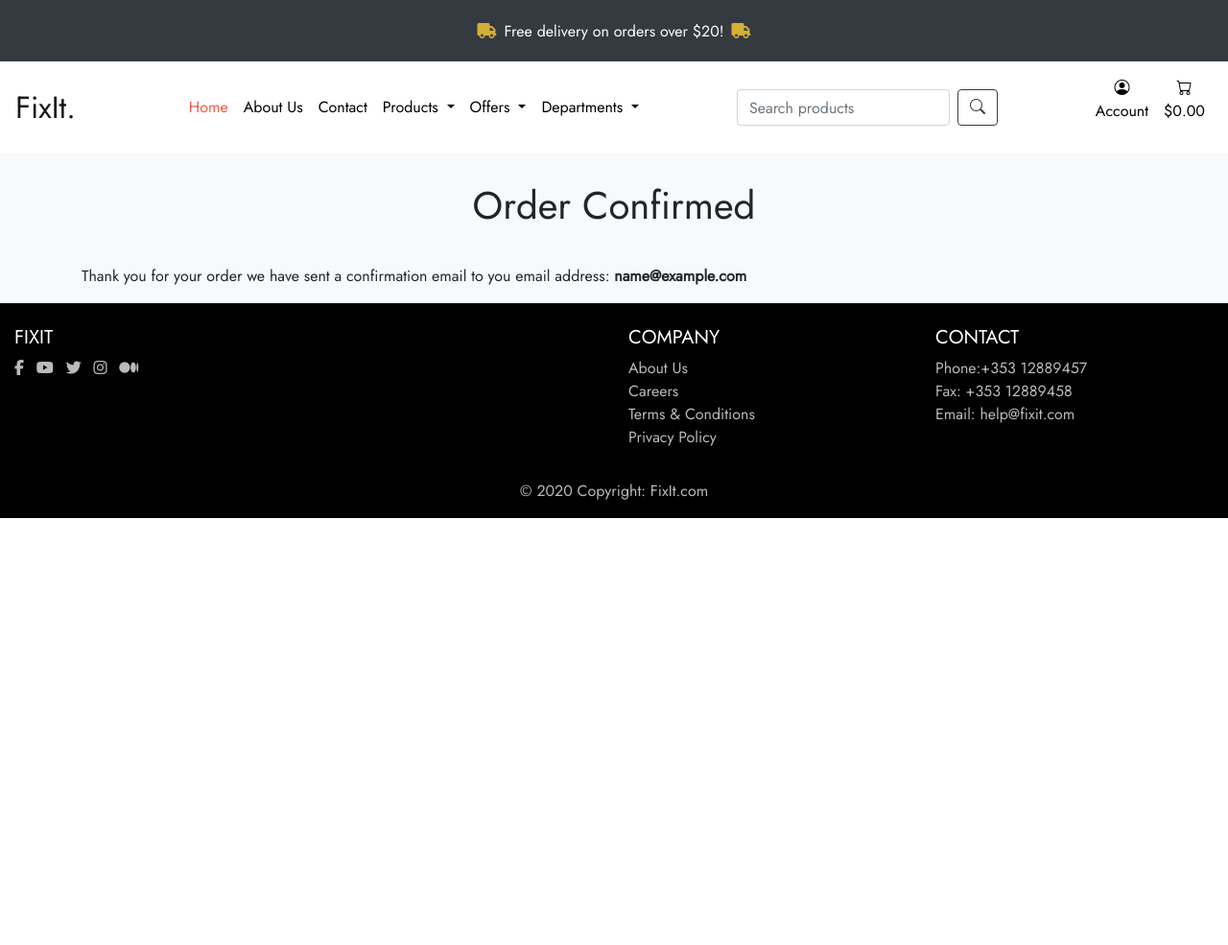
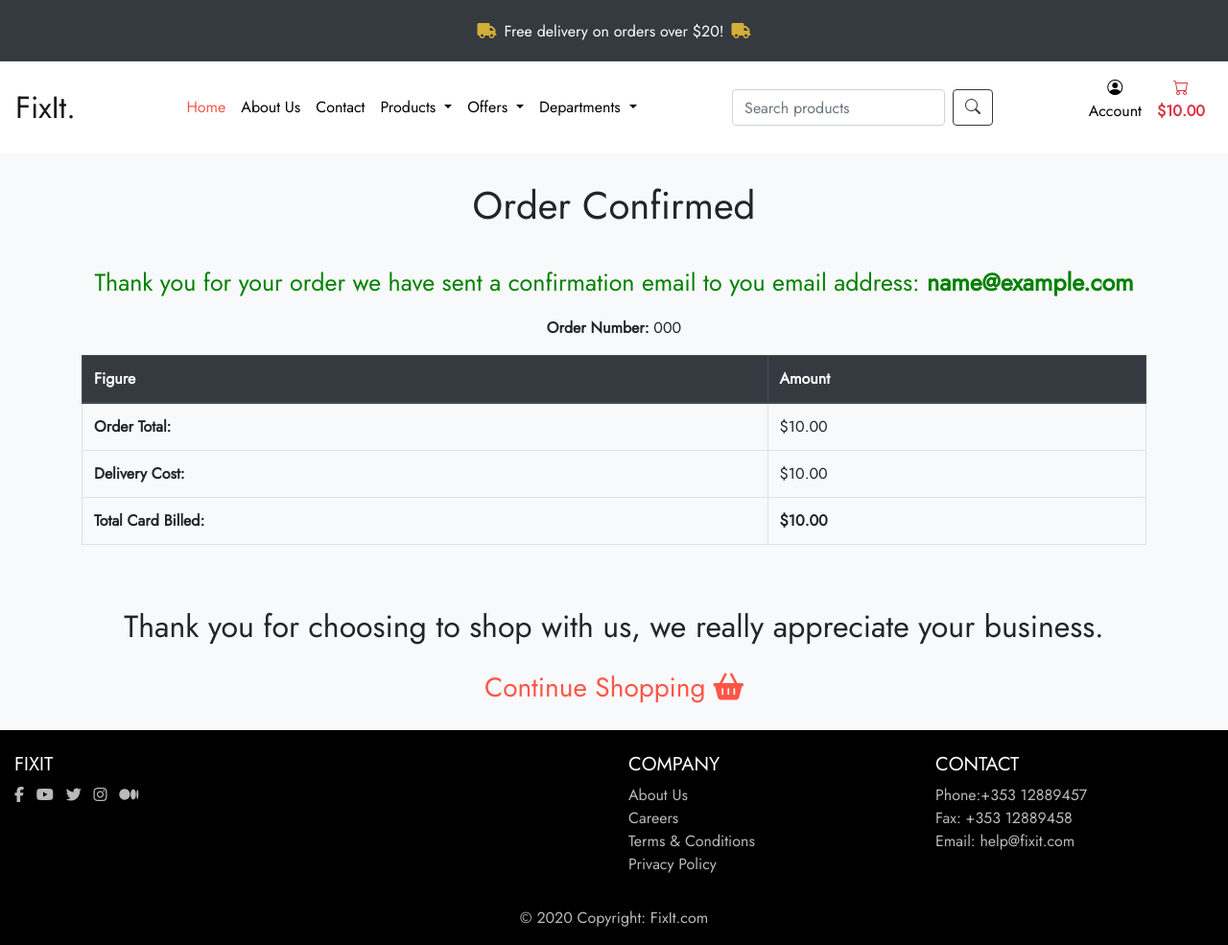
Before and after one commit to seamusmacg/fixit_v1, a Django app: page /checkout/checkout_success/000 in a window 1280 px wide. Shown: the whole page at 96% size. Run offline with Django 3.2, Linux system fonts and the light colour scheme; tables that the repository leaves empty hold one stand-in row (values such as "Sample post"); some libraries are stand-ins or nearby versions.

Commit message:
Add styling and logic to checkout success page

```diff
--- a/checkout/templates/checkout/checkout_success.html
+++ b/checkout/templates/checkout/checkout_success.html
@@ -18,12 +18,45 @@
         <div class="row">
             <div class="col-12">
                 <h1 class="checkout-heading">Order Confirmed</h1>
-                <p>Thank you for your order we have sent a confirmation email to you email address: <strong>{{ order.email }}</strong></p>
+                <p class="success-message">Thank you for your order we have sent a confirmation email to you email
+                    address: <strong>{{ order.email }}</strong></p>
+                <p class="text-center"><strong>Order Number: </strong>{{ order.order_number }}</p>
             </div>
         </div>
         <div class="row">
             <div class="col-12">
-
+                <div class="table-repsonsive cart-table">
+                    <div class="order-final">
+                        <table class="table table-bordered">
+                            <thead class="thead-dark">
+                                <tr>
+                                    <th scope="col">Figure</th>
+                                    <th scope="col">Amount</th>
+                                </tr>
+                            </thead>
+                            <tbody>
+                                <tr>
+                                    <th scope="row">Order Total:</th>
+                                    <td>${{ order_total|floatformat:2 }}</td>
+                                </tr>
+                                <tr>
+                                    <th scope="row">Delivery Cost:</th>
+                                    <td>${{ delivery_cost|floatformat:2 }}</td>
+                                </tr>
+                                <tr>
+                                    <th scope="row">Total Card Billed:</th>
+                                    <td><strong>${{ overall_cost|floatformat:2 }}</strong></td>
+                                </tr>
+                            </tbody>
+                        </table>
+                    </div>
+                </div>
+            </div>
+        </div>
+        <div class="row">
+            <div class="col-12 pb-20">
+                <h2 class="text-center thanks-message">Thank you for choosing to shop with us, we really appreciate your business. </h2>
+                <h3 class="continue-shopping"><a href="{% url 'products' %}" class="continue-shopping">Continue Shopping<i class="fas fa-shopping-basket pl-2"></i></a></h3>
             </div>
         </div>
 
--- a/checkout/views.py
+++ b/checkout/views.py
@@ -79,6 +79,11 @@ def checkout_success(request, order_number):
         del request.session['cart']
     context = {
         'order': order,
+        'delivery_cost': order.delivery_cost,
+        'order_total': order.order_total,
+        'overall_cost': order.overall_cost,
+        'order_number': order.order_number,
     }
+    print(order.delivery_cost)
 
     return render(request, 'checkout/checkout_success.html', context)
--- a/static/css/base.css
+++ b/static/css/base.css
@@ -314,6 +314,28 @@ fieldset a:hover {
     color: #aab7c4;
 }
 
+/* End Stripe Styling */
+
 .card-error-color {
     color: #FF0000 !important;
 }
+
+.success-message {
+    text-align: center;
+    color: green;
+    font-size: 25px;
+}
+
+.thanks-message {
+    padding-bottom: 20px;
+}
+
+.continue-shopping {
+    text-align: center;
+    color: #fc5647;
+    padding-bottom: 20px;
+}
+
+.continue-shopping a:hover {
+    color: #fc5647;
+}
```
